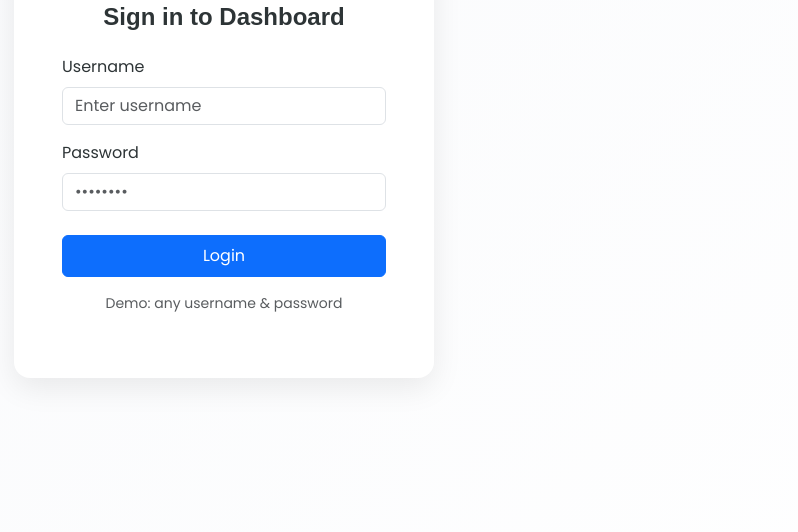
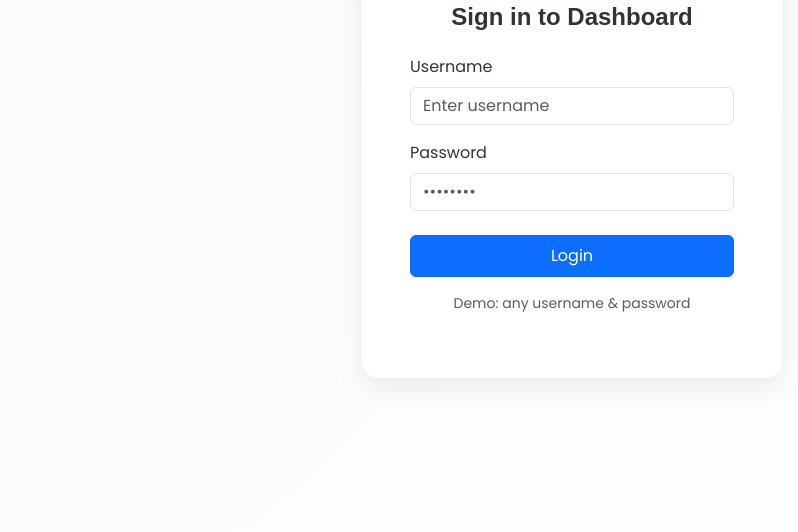
Before and after one commit to Jeki-Miau/E-report, a plain HTML site: page index.html in a window 1280 px wide. Shown: the part 268-800 px from the top of the page, without its empty margins (68-866 px from the left). Drawn offline with nearby package versions, Linux system fonts and the light colour scheme.

Commit message:
update web terbaru

```diff
--- a/css/style.css
+++ b/css/style.css
@@ -11,6 +11,7 @@ body {
   color: var(--text);
   font-family: 'Poppins', sans-serif;
   overflow-x: hidden;
+
 }
 
 h1, h2, h3, h4, h5, h6 {
@@ -43,3 +44,11 @@ h1, h2, h3, h4, h5, h6 {
 .badge {
   font-weight: 500;
 }
+
+.login {
+  display: flex;
+  justify-content: center;
+  align-items: center;
+  height: 100vh;
+  margin: 0;
+}
--- a/index.html
+++ b/index.html
@@ -16,6 +16,7 @@
   </style>
 </head>
 <body>
+  <div class="login">
     <div class="container">
       <div class="login-card bg-white">
         <div class="p-5 text-center">
@@ -36,6 +37,7 @@
         </div>
       </div>
     </div>
+  </div>
   <script src="js/auth.js"></script>
 </body>
 </html>
--- a/js/charts.js
+++ b/js/charts.js
@@ -23,7 +23,6 @@ new Chart(ctx1, {
   }
 });
 
-// Bar Chart - Category
 const ctx2 = document.getElementById('barChart').getContext('2d');
 new Chart(ctx2, {
   type: 'bar',
--- a/js/script.js
+++ b/js/script.js
@@ -1,16 +1,13 @@
-// Cek login
 if (!localStorage.getItem('isLoggedIn')) {
   window.location.href = 'index.html';
 }
 
-// Logout
 document.getElementById('logoutLink').addEventListener('click', (e) => {
   e.preventDefault();
   localStorage.removeItem('isLoggedIn');
   window.location.href = 'index.html';
 });
 
-// Counter Animation
 const counters = document.querySelectorAll('.counter');
 counters.forEach(counter => {
   const target = +counter.getAttribute('data-target');
```
Also changed, not shown: dashboard.html (+1 -1 lines). Lines whose indentation alone changed are shown as unchanged.
